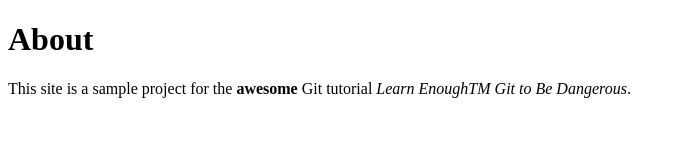
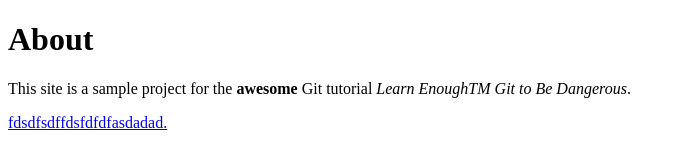
Before and after one commit to djordje997/website, a plain HTML site: page about.html in a window 1280 px wide. Shown: the whole page, without its empty margins (0-685 px from the left). Drawn offline with Linux system fonts and the light colour scheme.

Commit message:
link on about us

```diff
--- a/about.html
+++ b/about.html
@@ -11,6 +11,7 @@
         This site is a sample project for the <strong>awesome</strong> Git
         tutorial <em>Learn EnoughTM Git to Be Dangerous</em>.
     </p>
+    <a href="https://www.learnenough.com/git-tutorial">fdsdfsdffdsfdfdfasdadad.</a>
 </body>
 
 </html>
```
